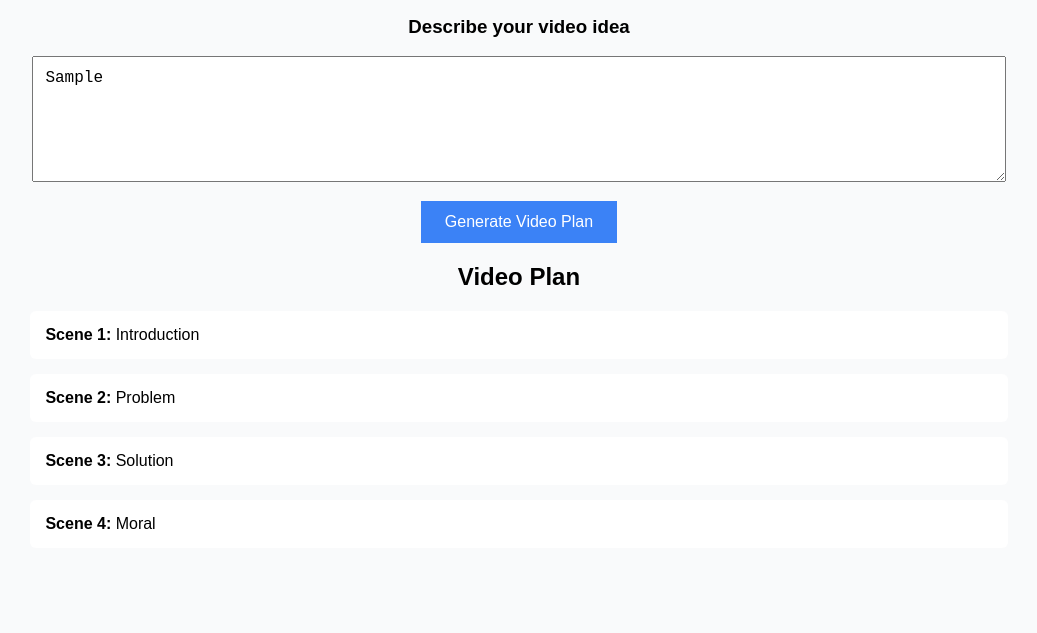
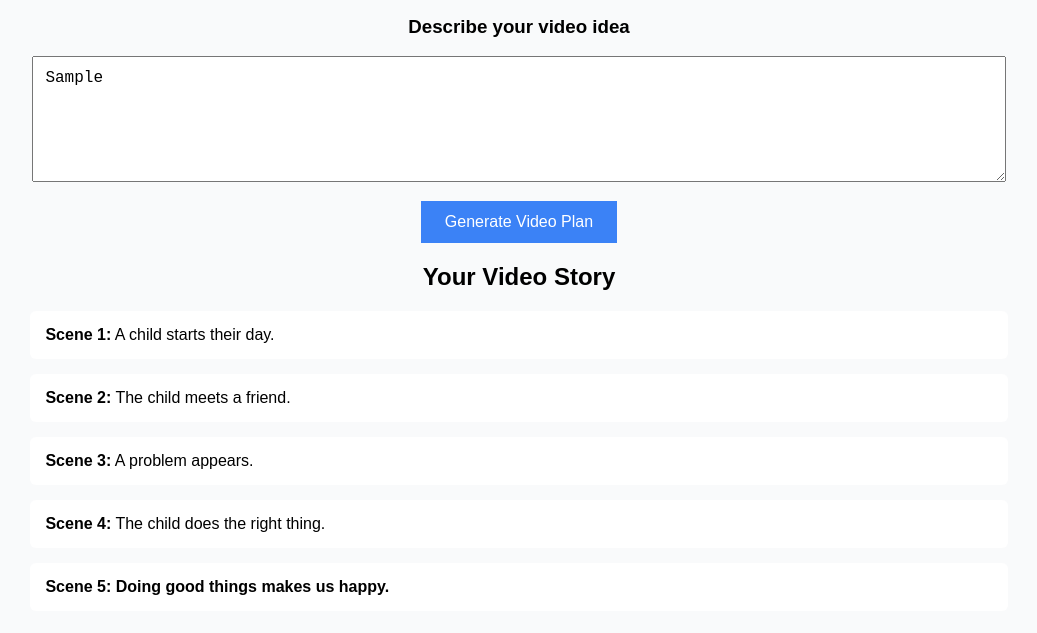
Before and after one commit to rohandhale7/clearvid, a plain HTML site: page index.html in a window 1280 px wide. Both pictures are taken after typing "Sample" into the empty fields and a click on the button "Generate Video Plan". Shown: the part 149-782 px from the top of the page, without its empty margins (121-1158 px from the left). Drawn offline with Linux system fonts and the light colour scheme.

Commit message:
Add safe smart prompt logic

```diff
--- a/index.html
+++ b/index.html
@@ -49,21 +49,41 @@
 
   <script>
     document.getElementById("generateBtn").addEventListener("click", function () {
-      var prompt = document.getElementById("prompt").value;
+  var prompt = document.getElementById("prompt").value.toLowerCase();
+  var output = document.getElementById("output");
 
   if (!prompt.trim()) {
     alert("Please enter a video idea.");
     return;
   }
 
-      var output = document.getElementById("output");
+  var title = "Your Video Story";
+  var helper = "a friend";
+  var moral = "Doing good things makes us happy.";
+
+  if (prompt.indexOf("kid") !== -1 || prompt.indexOf("child") !== -1) {
+    title = "Kids Moral Story";
+  }
+
+  if (prompt.indexOf("robot") !== -1) {
+    helper = "a friendly robot";
+  } else if (prompt.indexOf("animal") !== -1) {
+    helper = "a helpful animal";
+  }
+
+  if (prompt.indexOf("honest") !== -1) {
+    moral = "Honesty always brings happiness.";
+  } else if (prompt.indexOf("kind") !== -1) {
+    moral = "Kindness makes the world better.";
+  }
 
   output.innerHTML =
-        "<h2>Video Plan</h2>" +
-        "<div class='scene'><strong>Scene 1:</strong> Introduction</div>" +
-        "<div class='scene'><strong>Scene 2:</strong> Problem</div>" +
-        "<div class='scene'><strong>Scene 3:</strong> Solution</div>" +
-        "<div class='scene'><strong>Scene 4:</strong> Moral</div>";
+    "<h2>" + title + "</h2>" +
+    "<div class='scene'><strong>Scene 1:</strong> A child starts their day.</div>" +
+    "<div class='scene'><strong>Scene 2:</strong> The child meets " + helper + ".</div>" +
+    "<div class='scene'><strong>Scene 3:</strong> A problem appears.</div>" +
+    "<div class='scene'><strong>Scene 4:</strong> The child does the right thing.</div>" +
+    "<div class='scene'><strong>Scene 5:</strong> <strong>" + moral + "</strong></div>";
 });
   </script>
 
```
Lines whose indentation alone changed are shown as unchanged.
